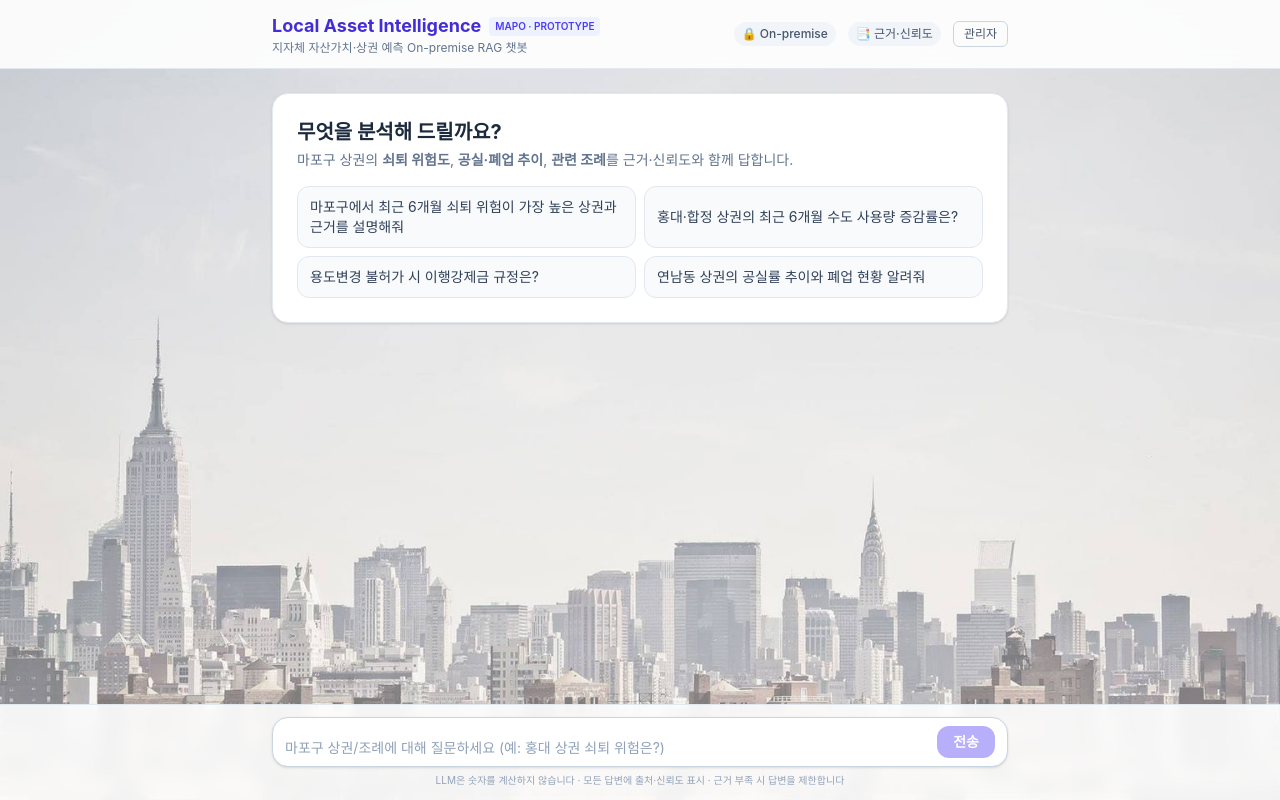
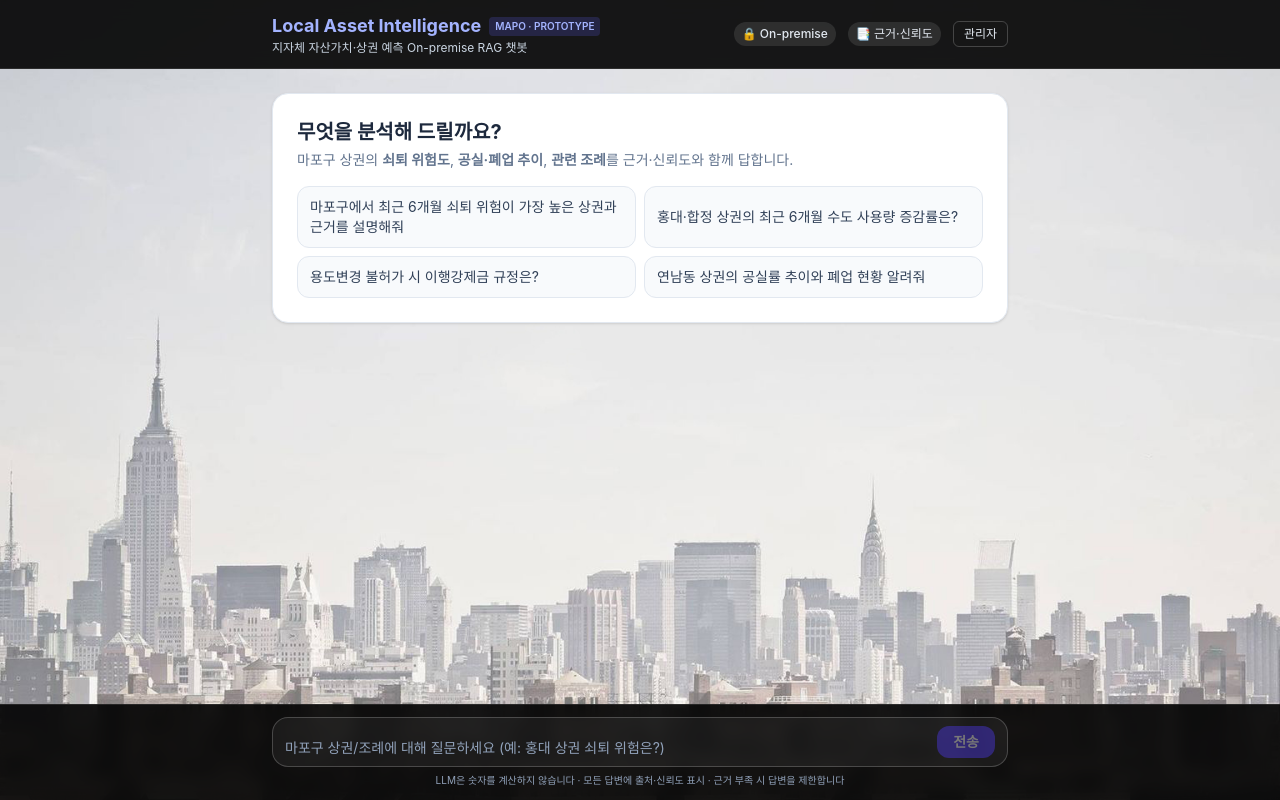
Before and after one commit to shampaign84/local-asset-intelligence, a Next.js app: page / in a window 1280 px wide. Built offline with nearby package versions, Linux system fonts and the light colour scheme.

Commit message:
feat: update header and component styles for dark mode theme
Co-authored-by: shampaign84 <226022953+shampaign84@users.noreply.github.com>

```diff
--- a/src/app/page.tsx
+++ b/src/app/page.tsx
@@ -70,19 +70,19 @@ export default function Home() {
 
 function Header() {
   return (
-    <header className="sticky top-0 z-10 border-b border-slate-200 bg-white/90 backdrop-blur">
+    <header className="sticky top-0 z-10 border-b border-white/10 bg-black/90 backdrop-blur">
       <div className="mx-auto flex max-w-3xl items-center justify-between px-4 py-3">
         <div>
           <div className="flex items-center gap-2">
-            <span className="text-lg font-bold text-indigo-700">Local Asset Intelligence</span>
-            <span className="rounded bg-indigo-50 px-1.5 py-0.5 text-[10px] font-semibold text-indigo-600">MAPO · PROTOTYPE</span>
+            <span className="text-lg font-bold text-indigo-300">Local Asset Intelligence</span>
+            <span className="rounded bg-indigo-500/20 px-1.5 py-0.5 text-[10px] font-semibold text-indigo-300">MAPO · PROTOTYPE</span>
           </div>
-          <p className="text-xs text-slate-500">지자체 자산가치·상권 예측 On-premise RAG 챗봇</p>
+          <p className="text-xs text-slate-300">지자체 자산가치·상권 예측 On-premise RAG 챗봇</p>
         </div>
         <div className="flex items-center gap-3 text-xs">
           <Badge>🔒 On-premise</Badge>
           <Badge>📑 근거·신뢰도</Badge>
-          <Link href="/admin" className="rounded-md border border-slate-300 px-2.5 py-1 font-medium text-slate-600 hover:bg-slate-100">
+          <Link href="/admin" className="rounded-md border border-white/20 px-2.5 py-1 font-medium text-slate-200 hover:bg-white/10">
             관리자
           </Link>
         </div>
@@ -92,7 +92,7 @@ function Header() {
 }
 
 function Badge({ children }: { children: React.ReactNode }) {
-  return <span className="hidden rounded-full bg-slate-100 px-2 py-1 font-medium text-slate-600 sm:inline">{children}</span>;
+  return <span className="hidden rounded-full bg-white/10 px-2 py-1 font-medium text-slate-200 sm:inline">{children}</span>;
 }
 
 function Welcome({ onPick }: { onPick: (q: string) => void }) {
@@ -260,9 +260,9 @@ function Composer({
   loading: boolean;
 }) {
   return (
-    <div className="fixed inset-x-0 bottom-0 border-t border-slate-200 bg-white/90 backdrop-blur">
+    <div className="fixed inset-x-0 bottom-0 border-t border-white/10 bg-black/90 backdrop-blur">
       <div className="mx-auto max-w-3xl px-4 py-3">
-        <div className="flex items-end gap-2 rounded-2xl border border-slate-300 bg-white px-3 py-2 shadow-sm focus-within:border-indigo-400">
+        <div className="flex items-end gap-2 rounded-2xl border border-white/20 bg-white/5 px-3 py-2 shadow-sm focus-within:border-indigo-400">
           <textarea
             value={input}
             onChange={(e) => setInput(e.target.value)}
@@ -274,7 +274,7 @@ function Composer({
             }}
             rows={1}
             placeholder="마포구 상권/조례에 대해 질문하세요 (예: 홍대 상권 쇠퇴 위험은?)"
-            className="max-h-32 flex-1 resize-none bg-transparent text-sm outline-none placeholder:text-slate-400"
+            className="max-h-32 flex-1 resize-none bg-transparent text-sm text-slate-100 outline-none placeholder:text-slate-400"
           />
           <button
             onClick={onSend}
```
